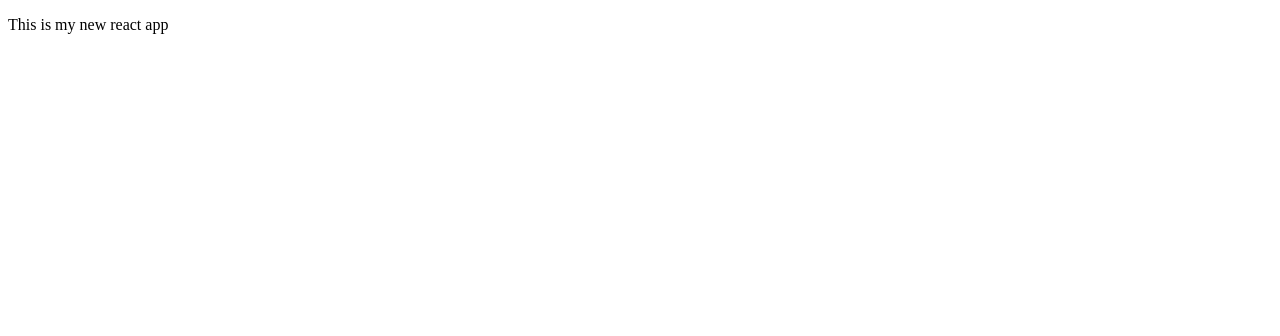
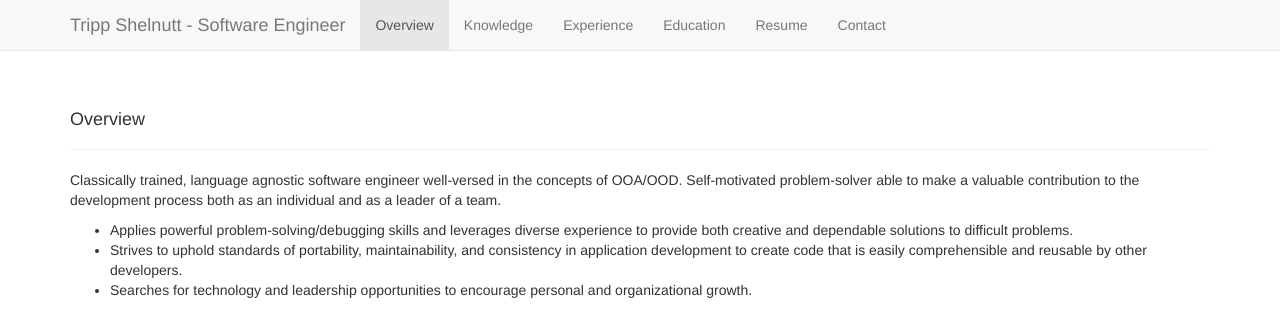
Before and after one commit to trippshelnutt/resume, a React app: page / in a window 1280 px wide. Shown: the top 336 px of the page. Built offline with nearby package versions, Linux system fonts and the light colour scheme.

Commit message:
Ported old resume

```diff
--- a/containers/App.js
+++ b/containers/App.js
@@ -1,8 +1,104 @@
 
-import React, {Component} from 'react';
+import React, { Component } from 'react';
 
 export default class App extends Component {
-    render () {
-        return <p>This is my new react app</p>
+    render() {
+        return <div>
+            <div className="navbar navbar-default navbar-fixed-top" role="navigation">
+                <div className="container">
+                    <div className="navbar-header">
+                        <button id="navbarButton" type="button" className="navbar-toggle" data-toggle="collapse" data-target=".navbar-collapse">
+                            <span className="sr-only">Toggle navigation</span>
+                            <span className="icon-bar"></span>
+                            <span className="icon-bar"></span>
+                            <span className="icon-bar"></span>
+                        </button>
+                        <a className="navbar-brand" href="#">Tripp Shelnutt - Software Engineer</a>
+                    </div>
+                    <div id="navbarCollapse" className="collapse navbar-collapse">
+                        <ul className="nav navbar-nav">
+                            <li><a id="overviewNav" href="#">Overview</a></li>
+                            <li><a id="knowledgeNav" href="#">Knowledge</a></li>
+                            <li><a id="experienceNav" href="#">Experience</a></li>
+                            <li><a id="educationNav" href="#">Education</a></li>
+                            <li><a id="resumeNav" href="#">Resume</a></li>
+                            <li><a id="contactNav" href="#">Contact</a></li>
+                        </ul>
+                    </div>
+                </div>
+            </div>
+            <div className="container" id="overview">
+                <div className="page-header">
+                    <h4>Overview</h4>
+                </div>
+                <p>Classically trained, language agnostic software engineer well-versed in the concepts of OOA/OOD. Self-motivated problem-solver able to make a valuable contribution to the development process both as an individual and as a leader of a team.</p>
+                <ul>
+                    <li>Applies powerful problem-solving/debugging skills and leverages diverse experience to provide both creative and dependable solutions to difficult problems.</li>
+                    <li>Strives to uphold standards of portability, maintainability, and consistency in application development to create code that is easily comprehensible and reusable by other developers.</li>
+                    <li>Searches for technology and leadership opportunities to encourage personal and organizational growth.</li>
+                </ul>
+            </div>
+            <div className="container" id="knowledge">
+                <div className="page-header">
+                    <h4>Knowledge</h4>
+                </div>
+                <p>Present...</p>
+                <p>OOA/OOD, SOLID, Agile, .Net (WPF, WCF, EF), C#, Multi-threading, Networking, Visual Studio, VSTS, TFS, HTML, JavaScript, CSS, UML, Design Patterns, Unit Testing, Windows, IIS, MS SQL</p>
+                <p>Past...</p>
+                <p>VB, C/C++, Java, RTOS, 2D/3D Graphics, Shell Scripting, PERL, Python, PHP, C++ Standard Library, OpenGL, Qt, MySQL, ORACLE, Linux, BeOS, IRIX, VxWorks, VMS, GDB, Valgrind, Lint</p>
+            </div>
+            <div className="container" id="experience">
+                <div className="page-header">
+                    <h4>Experience</h4>
+                </div>
+                <p><a href="http://www.inventureit.com" target="_blank">InventureIT</a>, Dalton, GA.</p>
+                <p>Senior Software Engineer. January 2016 - present.</p>
+                <p>Collaborated with other developers on an agile team to enhance and expand companyâ€™s software portfolio for clients in various industries. Development projects included practice management software for the medical industry and intervention tracking for education.</p>
+                <ul>
+                    <li>Architected reusable, multi-tenant web application using ASP.Net MVC and Entity Framework to enable teachers to track student interventions and learning progress.</li>
+                    <li>Enhanced pathology tracking software to allow physicians and assistants to easily track and update status of lab orders using simplified search criteria.</li>
+                    <li>Streamlined workflow of practice management software to increase efficiency in physician offices, decrease errors in data entry, and improve patient experience.</li>
+                    <li>Led and mentored other team members to improve software development and release processes and increase overall development efficiency.</li>
+                </ul>
+                <p><a href="http://www.shawfloors.com" target="_blank">Shaw Industries Group, Inc.</a>, Dalton, GA.</p>
+                <p>Senior Software Engineer. January 2013 - January 2016.</p>
+                <p>Systems Engineer. December 2007 - January 2013.</p>
+                <p>Participated in agile teams to improve and expand the companyâ€™s existing library of applications. Projects ranged from integration with external systems via web services to developing websites and desktop applications for the manufacturing floor.</p>
+                <ul>
+                    <li>Led software architecture of several projects including a custom service bus, an efficiency and production tracking system, and a proprietary manufacturing process.</li>
+                    <li>Researched and evaluated new technologies for use in application development and led several presentations to encourage technical growth within the group.</li>
+                    <li>Coordinated efforts with external groups to integrate shop floor systems into HMI and order management applications on the manufacturing floor.</li>
+                    <li>Participated on an enterprise team to compose .Net development standards for the organization.</li>
+                    <li>Developed and deployed applications for managing and tracking production in a large-scale manufacturing environment.</li>
+                </ul>
+                <p><a href="http://www.harrisonaudio.com" target="_blank">Harrison Audio, LLC</a>, LaVergne, TN.</p>
+                <p>Software Engineer. April 2005 - December 2007.</p>
+                <p>Worked with other developers to maintain and enhance the company's existing software for control and automation of audio mixing consoles. Worked on a variety of projects dealing with OpenGL-based graphics and networking in a real-time, multi-threaded programming environment.</p>
+                <ul>
+                    <li>Designed a networking interface module to communicate with 3rd party audio workstation software to integrate existing console hardware with other software vendors.</li>
+                    <li>Led major refactoring of DSP software for use with shared memory in a real-time operating system which greatly increased efficiency and maintainability.</li>
+                    <li>Simplified and consolidated scripts for configuration of net-bootable OS servers for ease of installation in production and on-site updating.</li>
+                </ul>
+            </div>
+            <div className="container" id="education">
+                <div className="page-header">
+                    <h4>Education</h4>
+                </div>
+                <p><a href="http://www.duke.edu" target="_blank">Duke University</a>, Durham, NC.</p><p>Major: BS in <a href="http://www.cs.duke.edu" target="_blank">Computer Science</a> 1999.</p>
+            </div>
+            <div className="container" id="resume">
+                <div className="page-header">
+                    <h4>Resume</h4>
+                </div>
+                <p>Full resume: <a href="resume-trippshelnutt.pdf" target="_blank">PDF</a> [155K]</p>
+            </div>
+            <div className="container" id="contact">
+                <div className="page-header">
+                    <h4>Contact</h4>
+                </div>
+                <p>Please email a request for further information to:</p>
+                <p>shelnutt77 AT gmail DOT com</p>
+            </div>
+        </div>
     }
 }
--- /dev/null
+++ b/css/custom.css
@@ -0,0 +1,4 @@
+body
+{
+	padding-top: 70px;
+}
--- a/index.html
+++ b/index.html
@@ -1,7 +1,12 @@
 <!DOCTYPE html>
 <html>
     <head>
-        <title> Ideal React Seed </title>
+        <meta name="viewport" content="width=device-width, initial-scale=1.0">
+        <title>Tripp Shelnutt - Software Engineer</title>
+        <link rel="stylesheet" href="https://maxcdn.bootstrapcdn.com/bootstrap/3.3.7/css/bootstrap.min.css" integrity="sha384-BVYiiSIFeK1dGmJRAkycuHAHRg32OmUcww7on3RYdg4Va+PmSTsz/K68vbdEjh4u" crossorigin="anonymous">
+        <link rel="stylesheet" type="text/css" href="css/custom.css">
+        <script language="javascript" type="text/javascript" src="https://code.jquery.com/jquery-1.10.2.min.js"></script>
+        <script language="javascript" type="text/javascript" src="js/custom.js"></script>
     </head>
     <body>
         <div id="app"></div>
--- /dev/null
+++ b/js/custom.js
@@ -0,0 +1,33 @@
+$(function() {
+	$("#overviewNav").click(function() { showSection("#overview"); });
+	$("#knowledgeNav").click(function() { showSection("#knowledge"); });
+	$("#experienceNav").click(function() { showSection("#experience"); });
+	$("#educationNav").click(function() { showSection("#education"); });
+	$("#resumeNav").click(function() { showSection("#resume"); });
+	$("#contactNav").click(function() { showSection("#contact"); });
+	showSection("#overview");
+});
+
+function hideAll()
+{
+	hideSection("#overview");
+	hideSection("#knowledge");
+	hideSection("#experience");
+	hideSection("#education");
+	hideSection("#resume");
+	hideSection("#contact");
+}
+
+function hideSection(sectionId)
+{
+	$(sectionId + 'Nav').parent().attr('class', '');
+	$(sectionId).hide();
+}
+
+function showSection(sectionId)
+{
+	$("#navbarCollapse").removeClass("in").addClass("collapse");
+	hideAll();
+	$(sectionId + 'Nav').parent().attr("class", "active");
+	$(sectionId).show();
+}
```
